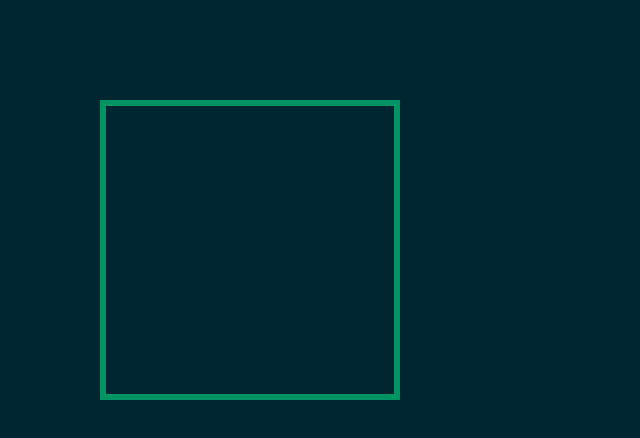
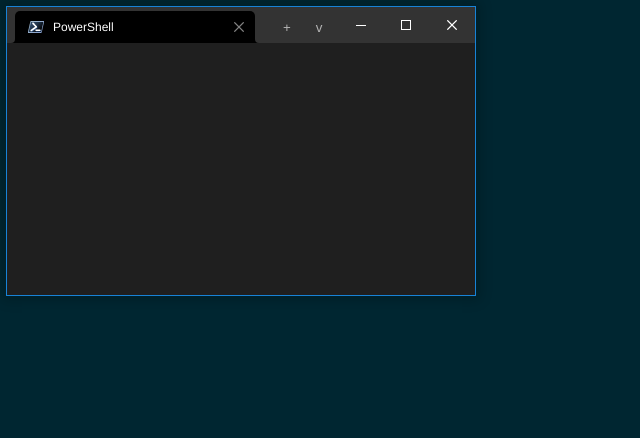
Before and after one commit to JockeM/JockeM.github.io, a Vue app: page / in a window 1280 px wide. Shown: the top 438 px of the page, without its empty margins (0-640 px from the left). Built offline with nearby package versions, Linux system fonts and the light colour scheme.

Commit message:
more work on reziable and draggable

```diff
--- a/src/App.vue
+++ b/src/App.vue
@@ -1,11 +1,10 @@
 <script setup lang="ts">
   import Window from './components/Window.vue';
-  import ResizableWrapper from './components/ResizableWrapper.vue';
 </script>
 
 <template>
   <main>
-    <ResizableWrapper class="wrapper"> </ResizableWrapper>
+    <Window></Window>
   </main>
 </template>
 
--- a/src/components/ResizableWrapper.vue
+++ b/src/components/ResizableWrapper.vue
@@ -1,12 +1,33 @@
 <script setup lang="ts">
-  import { useEventListener, useMouseInElement } from '@vueuse/core';
-  import { reactive, ref, watch } from 'vue';
+  import {
+    Position,
+    useEventListener,
+    useMouse,
+    useMouseInElement,
+  } from '@vueuse/core';
+  import { computed, reactive, ref, watch } from 'vue';
 
-  const style = reactive({
+  const props = defineProps<{
+    position: Position;
+  }>();
+
+  const left = ref(0);
+  const top = ref(0);
+
+  const dstyle = reactive({
     width: 300,
     height: 300,
-    'margin-left': 100,
-    'margin-top': 100,
+    left: 100,
+    top: 100,
+  });
+
+  const computedStyle = computed(() => {
+    return {
+      left: left.value + props.position.x,
+      top: top.value + props.position.y,
+      width: dstyle.width,
+      height: dstyle.height,
+    };
   });
 
   const drag = ref({
@@ -16,37 +37,77 @@
     s: false,
   });
 
-  useEventListener('mouseup', (ev) => {
-    drag.value = {
+  const clearDrag = () =>
+    (drag.value = {
       n: false,
       e: false,
       w: false,
       s: false,
-    };
-  });
+    });
+
+  useEventListener('mouseup', clearDrag);
+  useEventListener('dragend', clearDrag);
 
   const el = ref<HTMLElement | null>(null);
-  const { x, y } = useMouseInElement(el);
+  const {
+    elementX,
+    elementY,
+    elementPositionX,
+    elementPositionY,
+    elementWidth,
+    elementHeight,
+  } = useMouseInElement(el);
 
-  watch([x, y] as const, ([x, y]) => {
-    if (drag.value.w) {
-      const delta = x - style['margin-left'];
-      style.width -= delta;
+  watch(
+    [
+      elementX,
+      elementY,
+      elementPositionX,
+      elementPositionY,
+      elementWidth,
+      elementHeight,
+    ] as const,
+    ([
+      elementX,
+      elementY,
+      elementPositionX,
+      elementPositionY,
+      elementWidth,
+      elementHeight,
+    ]) => {
+      if (drag.value.w) {
+      } else if (drag.value.e) {
+        dstyle.width = elementX;
+      }
 
-      style['margin-left'] = x;
-    } else if (drag.value.e) {
-      style.width = x - style['margin-left'];
+      if (drag.value.n) {
+        //up
+      } else if (drag.value.s) {
+        //down
+        dstyle.height = elementY;
+      }
     }
+  );
 
-    if (drag.value.n) {
-      const delta = y - style['margin-top'];
-      style.height -= delta;
-
-      style['margin-top'] = y;
-    } else if (drag.value.s) {
-      style.height = y - style['margin-top'];
-    }
-  });
+  //watch([x, y] as const, ([x, y]) => {
+  //  if (drag.value.w) {
+  //    const delta = x - style.left;
+  //    style.width -= delta;
+  //
+  //    style.left = x;
+  //  } else if (drag.value.e) {
+  //    style.width = x - style.left;
+  //  }
+  //
+  //  if (drag.value.n) {
+  //    const delta = y - style.top;
+  //    style.height -= delta;
+  //
+  //    style.top = y;
+  //  } else if (drag.value.s) {
+  //    style.height = y - style.top;
+  //  }
+  //});
 
   const click = ({ n = false, w = false, e = false, s = false }) => {
     if (n) {
@@ -64,7 +125,7 @@
 </script>
 
 <template>
-  <div ref="el" class="main" :style="style">
+  <div ref="el" class="main" :style="computedStyle">
     <div @mousedown="click({ n: true, w: true })" class="b nw"></div>
     <div @mousedown="click({ n: true })" class="b n"></div>
     <div @mousedown="click({ n: true, e: true })" class="b ne"></div>
@@ -94,7 +155,6 @@
     flex: 0;
     min-width: var(--size);
     min-height: var(--size);
-    background-color: rgba(0, 255, 150, 0.5);
   }
 
   .e {
--- a/src/components/Window.vue
+++ b/src/components/Window.vue
@@ -1,16 +1,15 @@
 <script setup lang="ts">
   import { useDraggable } from '@vueuse/core';
   import { ref } from 'vue';
+  import ResizableWrapper from './ResizableWrapper.vue';
 
   const draggableElement = ref<HTMLElement | null>(null);
-
-  const { x, y, style } = useDraggable(draggableElement, {
-    initialValue: { x: 40, y: 40 },
-  });
+  const { position } = useDraggable(draggableElement);
 </script>
 
 <template>
-  <div class="terminal" :style="style">
+  <ResizableWrapper :position="position" class="wrapper">
+    <div class="terminal">
       <header class="header" ref="draggableElement">
         <div class="tabs">
           <div class="tabs-prefix-before"></div>
@@ -34,9 +33,19 @@
       </header>
       <div class="terminal-body"></div>
     </div>
+  </ResizableWrapper>
 </template>
 
 <style scoped>
+  .terminal {
+    border: solid 1px #1883d7;
+    box-shadow: 0 0 12px 4px rgba(0, 0, 0, 0.2);
+    background-color: #1f1f1f;
+    flex: 1;
+    height: 100%;
+    width: 100%;
+  }
+
   .tabs {
     display: flex;
   }
@@ -119,15 +128,6 @@
     display: flex;
   }
 
-  .terminal {
-    border: solid 1px #1883d7;
-    box-shadow: 0 0 12px 4px rgba(0, 0, 0, 0.2);
-    background-color: #1f1f1f;
-    width: 800px;
-    height: 450px;
-    position: fixed;
-  }
-
   .space {
     flex: 1;
   }
```
Lines whose indentation alone changed are shown as unchanged.
